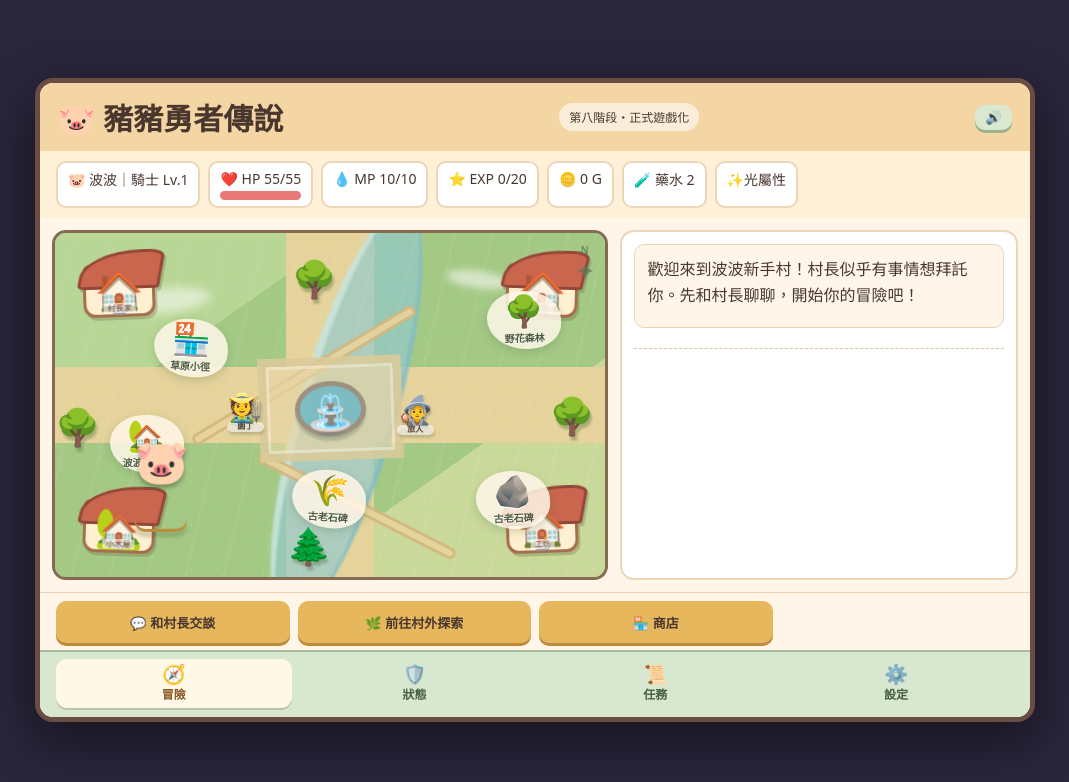
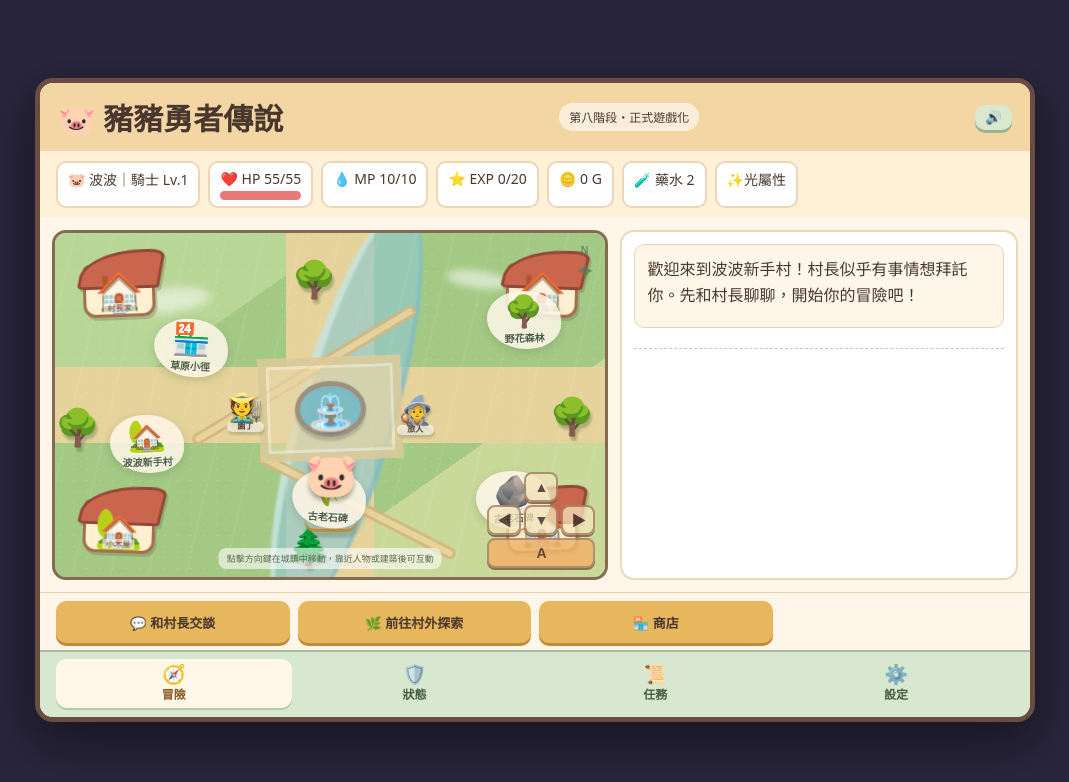
Before and after one commit to dmppmd132-glitch/pighero, a plain HTML site: page index.html in a window 1280 px wide. Shown: the whole page, without its empty margins (105-1174 px from the left). Drawn offline with Linux system fonts and the light colour scheme.

Commit message:
feat: add free walking town map

```diff
--- a/index.html
+++ b/index.html
@@ -17,8 +17,8 @@
   <div class="map-house house-nw">🏠<span>村長家</span></div><div class="map-house house-ne">🏠<span>旅店</span></div>
   <div class="map-house house-sw">🏡<span>小木屋</span></div><div class="map-house house-se">🏠<span>工坊</span></div>
   <div class="map-tree tree-n">🌳</div><div class="map-tree tree-e">🌳</div><div class="map-tree tree-s">🌲</div><div class="map-tree tree-w">🌳</div>
-  <button class="map-node village-node" onclick="mapTalk('mayor')" aria-label="和村長交談"><span class="node-art">🏡</span><span class="node-label">村長家</span></button>
-  <button class="map-node shop-node" onclick="mapTalk('shop')" aria-label="前往商店"><span class="node-art">🏪</span><span class="node-label">雜貨店</span></button>
+  <button class="map-node village-node" onclick="walkMapTo('mayor')" aria-label="和村長交談"><span class="node-art">🏡</span><span class="node-label">村長家</span></button>
+  <button class="map-node shop-node" onclick="walkMapTo('shop')" aria-label="前往商店"><span class="node-art">🏪</span><span class="node-label">雜貨店</span></button>
   <button class="map-node forest-node" onclick="mapMove(2)" aria-label="前往野花森林"><span class="node-art">🌳</span><span class="node-label">野花森林</span></button>
   <button class="map-node field-node" onclick="mapMove(1)" aria-label="前往草原小徑"><span class="node-art">🌾</span><span class="node-label">草原小徑</span></button>
   <button class="map-node stone-node" onclick="mapMove(3)" aria-label="前往古老石碑"><span class="node-art">🪨</span><span class="node-label">古老石碑</span></button>
@@ -26,6 +26,13 @@
   <button class="map-npc npc-b" onclick="mapTalk('traveler')" aria-label="和旅人對話">🧙<small>旅人</small></button>
   <button class="map-player hero" id="hero" onclick="mapTalk('player')" aria-label="波波目前位置">🐷</button>
   <div class="map-compass" aria-hidden="true">N<br><span>✦</span></div>
+  <div class="town-controls" aria-label="城鎮移動控制">
+    <button onclick="walkMap(0,-1)" aria-label="向上">▲</button>
+    <button onclick="walkMap(-1,0)" aria-label="向左">◀</button>
+    <button onclick="walkMap(0,1)" aria-label="向下">▼</button>
+    <button onclick="walkMap(1,0)" aria-label="向右">▶</button><button class="interact-btn" onclick="interactNearby()" aria-label="互動">A</button>
+  </div>
+  <div class="town-hint">點擊方向鍵在城鎮中移動，靠近人物或建築後可互動</div>
 </div>
 </section>
 <section class="panel"><div id="message">歡迎來到波波新手村！村長似乎有事情想拜託你。先和村長聊聊，開始你的冒險吧！</div>
--- a/js/navigation.js
+++ b/js/navigation.js
@@ -62,3 +62,36 @@ function refreshMap(){
   document.querySelectorAll(".node-label").forEach((el,i)=>{if(reg&&reg.L[i])el.textContent=reg.L[i][0]||labels[i]});
   updateMapPlayer(p&&p.loc||0);
 }
+
+/* 寶可夢式城鎮自由行走 */
+let townPos={x:50,y:55};
+const TOWN_SPOTS=[
+  {x:20,y:25,name:"村長家",action:()=>mapTalk("mayor")},
+  {x:80,y:25,name:"雜貨店",action:()=>mapTalk("shop")},
+  {x:34,y:48,name:"園丁",action:()=>mapTalk("gardener")},
+  {x:66,y:48,name:"旅人",action:()=>mapTalk("traveler")}
+];
+function paintTownPlayer(){
+  const player=$("hero"); if(!player)return;
+  player.style.left=townPos.x+"%"; player.style.top=townPos.y+"%";
+  player.dataset.townX=Math.round(townPos.x); player.dataset.townY=Math.round(townPos.y);
+}
+function walkMap(dx,dy){
+  if(inBattle)return;
+  townPos.x=Math.max(10,Math.min(90,townPos.x+dx*6));
+  townPos.y=Math.max(12,Math.min(88,townPos.y+dy*7));
+  paintTownPlayer();
+  const nearby=TOWN_SPOTS.find(s=>Math.abs(s.x-townPos.x)<9&&Math.abs(s.y-townPos.y)<10);
+  if(nearby)say(`你來到「${nearby.name}」附近。再走近一點，或點擊地圖上的人物／建築互動。`);
+  else say("波波在新手村的石板路上散步。探索看看吧！");
+}
+function walkMapTo(kind){
+  const spot=TOWN_SPOTS.find(s=>kind==="mayor"?s.name==="村長家":kind==="shop"?s.name==="雜貨店":false);
+  if(spot){townPos.x=spot.x;townPos.y=spot.y+10;paintTownPlayer();spot.action();}
+}
+function interactNearby(){
+  const nearby=TOWN_SPOTS.find(s=>Math.abs(s.x-townPos.x)<10&&Math.abs(s.y-townPos.y)<11);
+  if(nearby)nearby.action();else say("附近沒有可以互動的人物或建築。再走幾步看看吧！");
+}
+const _oldRefreshMap=refreshMap;
+refreshMap=function(){_oldRefreshMap();paintTownPlayer()};
--- a/styles.css
+++ b/styles.css
@@ -246,3 +246,11 @@ button{touch-action:manipulation;-webkit-tap-highlight-color:transparent}button:
 @keyframes shieldpulse{0%{opacity:0;transform:scale(.5)}35%{opacity:1;transform:scale(1.1)}100%{opacity:0;transform:scale(1.35)}}
 @keyframes enemyburst{0%{opacity:0;transform:scale(.3)}30%{opacity:1;transform:scale(1.2)}100%{opacity:0;transform:scale(1.5) rotate(20deg)}}
 @media(prefers-reduced-motion:reduce){.battle-fx{animation:none!important}}
+
+/* ===== 寶可夢式城鎮自由行走控制 ===== */
+.map-player { z-index:12; left:50%; top:55%; }
+.town-controls { position:absolute; z-index:20; right:10px; bottom:9px; display:grid; grid-template-columns:repeat(3,34px); gap:3px; opacity:.88; }
+.town-controls button { width:34px; height:30px; min-height:30px; padding:0; border-radius:8px; background:#f3e4bcdd; border:2px solid #aa8763; box-shadow:0 2px 0 #836246; font-size:14px; }
+.town-controls button:first-child { grid-column:2; }.town-controls button:nth-child(2){grid-column:1;grid-row:2}.town-controls button:nth-child(3){grid-column:2;grid-row:2}.town-controls button:nth-child(4){grid-column:3;grid-row:2}.town-controls .interact-btn{grid-column:1 / span 3;grid-row:3;width:100%;background:#efb36d;color:#5c3b2d;font-weight:900}
+.town-hint { position:absolute; z-index:15; left:50%; bottom:8px; transform:translateX(-50%); padding:4px 8px; border-radius:8px; background:#fff9; color:#5c684b; font-size:9px; white-space:nowrap; pointer-events:none; }
+@media(max-width:700px){.town-controls{right:7px;bottom:8px;transform:scale(.9);transform-origin:bottom right}.town-hint{left:8px;bottom:8px;transform:none;max-width:58%;white-space:normal;line-height:1.25}.map-player{font-size:37px}}
--- a/sw.js
+++ b/sw.js
@@ -1,5 +1,5 @@
 // 更新遊戲時，請把版本號 v1 改成 v2、v3……，玩家才會拿到新版
-const CACHE = "pig-hero-v7";
+const CACHE = "pig-hero-v8";
 const ASSETS = ["./", "./index.html", "./styles.css", "./js/compat.js", "./js/game-core.js", "./js/equipment.js", "./js/battle.js", "./js/party.js", "./js/world.js", "./js/story.js", "./js/state.js", "./js/platform.js", "./js/ui-panels.js", "./js/navigation.js", "./js/bootstrap.js", "./manifest.webmanifest", "./icon-192.png", "./icon-512.png", "./icon-512-maskable.png"];
 
 self.addEventListener("install", e => {
```
Also changed, not shown: 1 other file.
